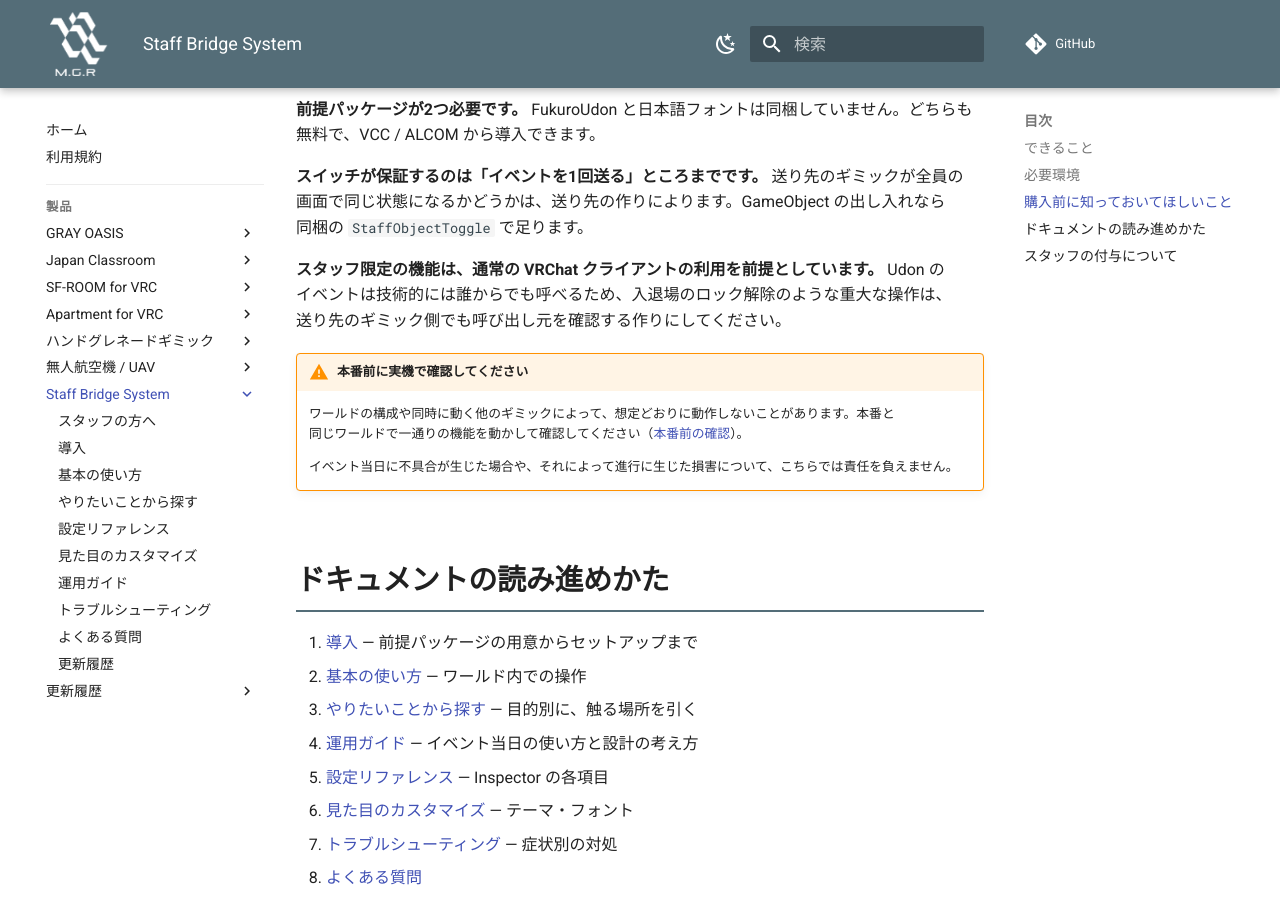
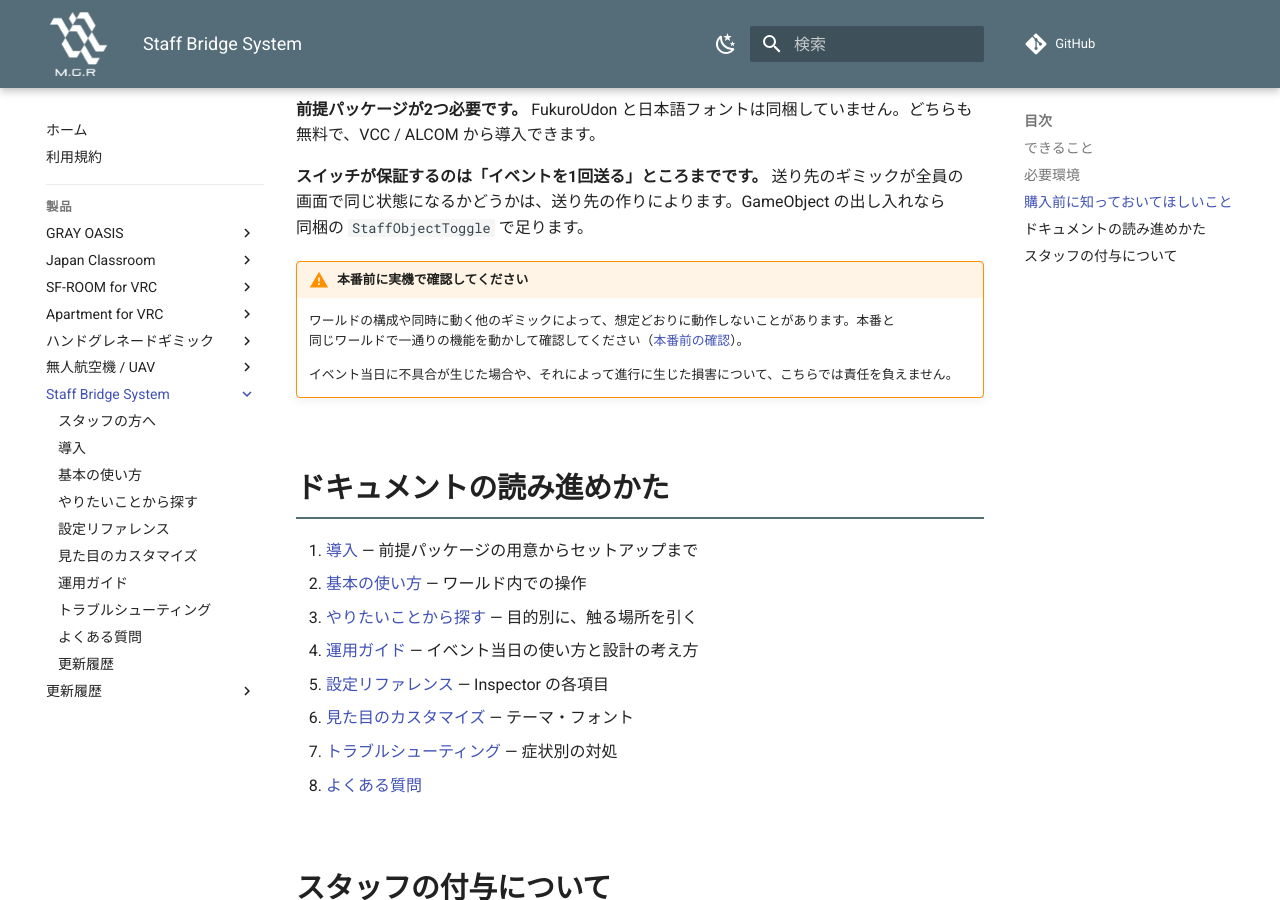
Before and after one commit to MAGURO-git/ProductArchive, an MkDocs documentation site: the page built from docs/staff-bridge-system/index.md, in a window 1280 px wide and 900 px high, scrolled down 3217 px. Built offline with MkDocs 1.6.1 and Material for MkDocs 9.7.7, drawn with Linux system fonts in a browser that asks for light colours; comment, search, counter and statistics services are not loaded.

Commit message:
Staff Bridge System: 購入前の注意からUdonのイベント仕様を外す
Udon のイベントが誰からでも呼べるのは VRChat の仕様であって、本製品の
制限ではない。購入判断の材料として並べる筋合いのものではないので落とす。
スイッチの項に残している「重要な操作は送り先でも検証する」の注意はそのまま。

Co-Authored-By: Claude Opus 5 (1M context) <noreply@anthropic.com>

```diff
--- a/docs/staff-bridge-system/index.md
+++ b/docs/staff-bridge-system/index.md
@@ -86,8 +86,6 @@ VRChat ワールド用のイベント運営支援ギミック一式です。テ
 
 **スイッチが保証するのは「イベントを1回送る」ところまでです。** 送り先のギミックが全員の画面で同じ状態になるかどうかは、送り先の作りによります。GameObject の出し入れなら同梱の `StaffObjectToggle` で足ります。
 
-**スタッフ限定の機能は、通常の VRChat クライアントの利用を前提としています。** Udon のイベントは技術的には誰からでも呼べるため、入退場のロック解除のような重大な操作は、送り先のギミック側でも呼び出し元を確認する作りにしてください。
-
 !!! warning "本番前に実機で確認してください"
     ワールドの構成や同時に動く他のギミックによって、想定どおりに動作しないことがあります。本番と同じワールドで一通りの機能を動かして確認してください（[本番前の確認](operation.md#pre-event-check)）。
 
```
